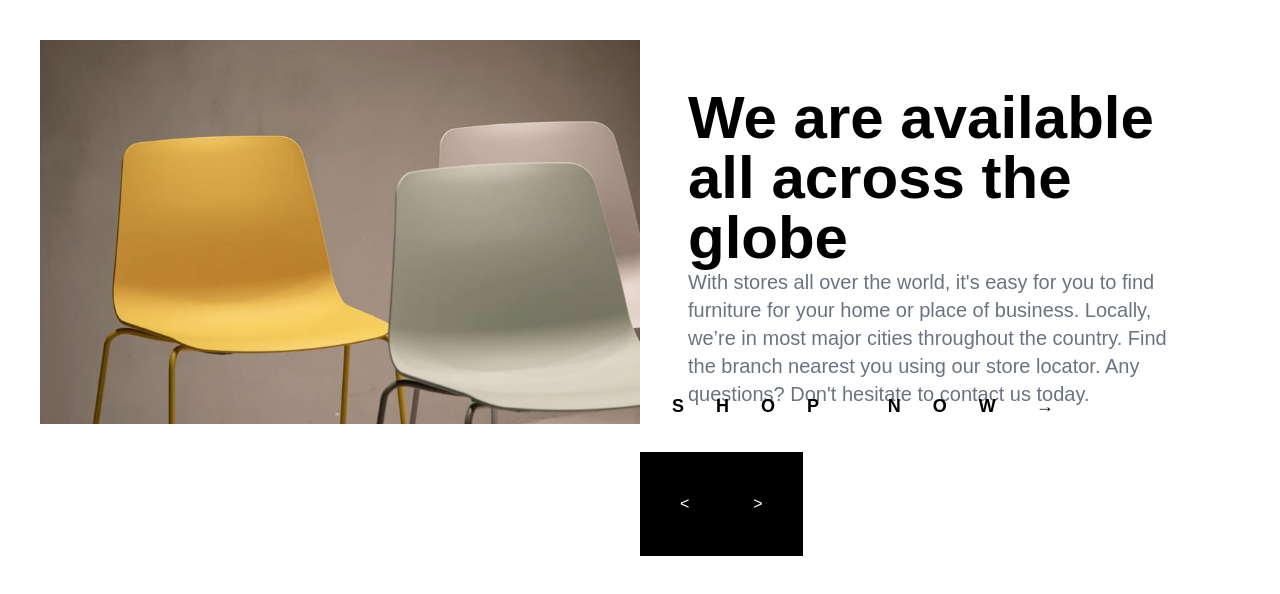
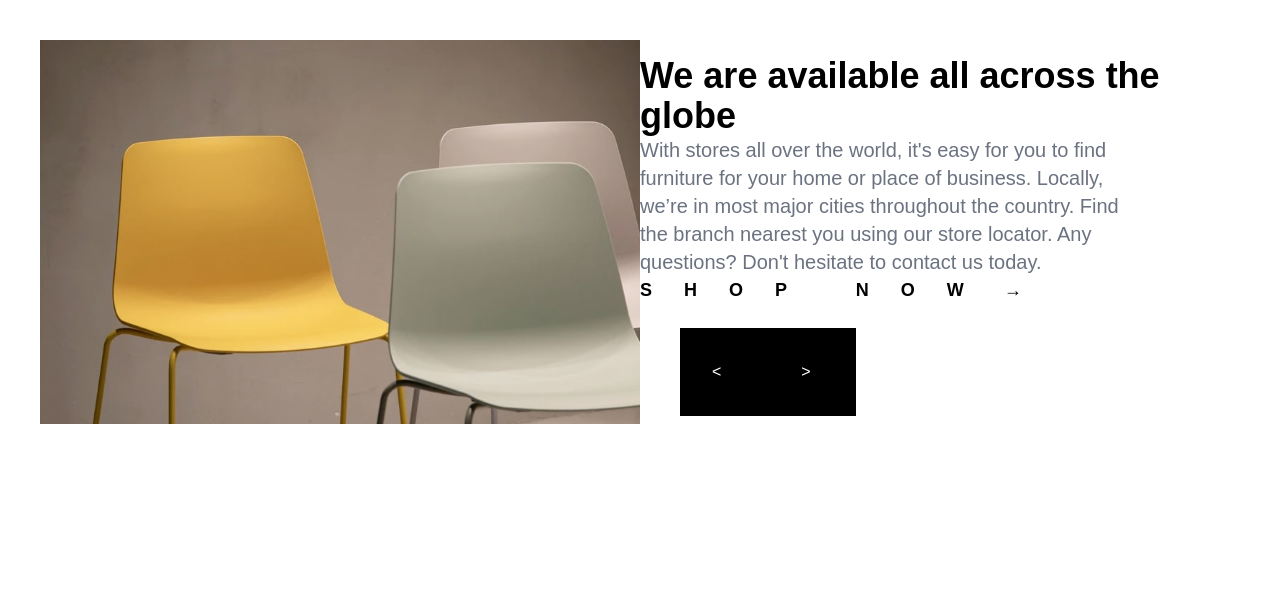
Before and after one commit to adhamito/adhamito-room-homepage, a Next.js app: page / in a window 1280 px wide. Shown: the top 594 px of the page. Built offline with nearby package versions, Linux system fonts and the light colour scheme.

Commit message:
Update Section component

```diff
--- a/app/components/FirstSection/Section.tsx
+++ b/app/components/FirstSection/Section.tsx
@@ -28,33 +28,35 @@ const Section: React.FC<SectionProps> = ({
   const currentData = data[currentIndex];
 
   return (
-    <div
-      className={`flex flex-col items-start justify-start relative bg-white h-full  w-full ${className}`}
-    >
-      <div className="md:m-8  text-left ">
+    <div className={`flex flex-col relative  bg-white  w-full ${className}`}>
+      <div className="   ">
         {currentData ? (
           <>
-            <div className="p-4 w-full h-80">
+            <div className="md:w-full py-4 ">
               {" "}
-              <h1 className="text-2xl md:text-6xl font-bold text-black">
+              <h1 className="text-xl md:text-4xl font-bold text-black">
                 {currentData.title}
               </h1>
-              <p className="text-gray-500 text-lg md:text-xl max-w-lg  ">
+              <p className="text-gray-500 text-lg md:text-xl  max-w-lg  ">
                 {currentData.description}
               </p>
+              <div
+                className="flex items-start justify-start space-x-2 text-lg tracking-[2rem]
+               font-bold  text-black cursor-pointer "
+              >
+                <span>SHOP NOW</span>
+                <span>&rarr;</span>
+              </div>
             </div>
           </>
         ) : (
           <p className="text-red-500">No content available.</p>
         )}
-
-        <div className="flex items-start justify-start space-x-2 text-lg tracking-[2rem] font-semibold  text-black cursor-pointer">
-          <span>SHOP NOW</span>
-          <span>&rarr;</span>
-        </div>
       </div>
-
-      <div className=" flex-row flex justify-start  items-start text-left space-x-4 bg-black p-4">
+      <div
+        className="absolute hidden md:flex flex-row justify-start  gap-6
+              space-x-2 bg-black p-2 w-44 top-72 right-96"
+      >
         <button
           onClick={handlePrecedent}
           disabled={currentIndex === 0}
```
